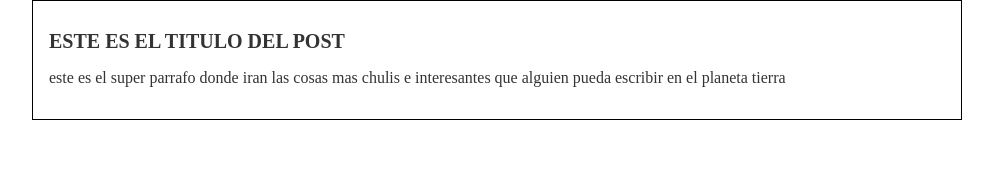
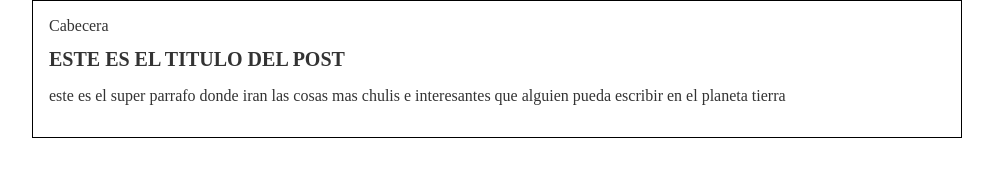
Before and after one commit to pablochos8/Hyperblog, a plain HTML site: page index.html in a window 1280 px wide. Shown: the whole page, without its empty margins (143-1136 px from the left). Drawn offline with Linux system fonts and the light colour scheme.

Commit message:
Se añadio la cabecera

```diff
--- a/index.html
+++ b/index.html
@@ -8,6 +8,7 @@
 </head>
 <body>
 <div id= "container">
+<div id="Cabecera"> Cabecera </div>
 <div id="post">
 <h1>ESTE ES EL TITULO DEL POST</h1>
 <p> este es el super parrafo donde iran las cosas mas chulis e interesantes que alguien pueda escribir en el planeta tierra</p>
```
